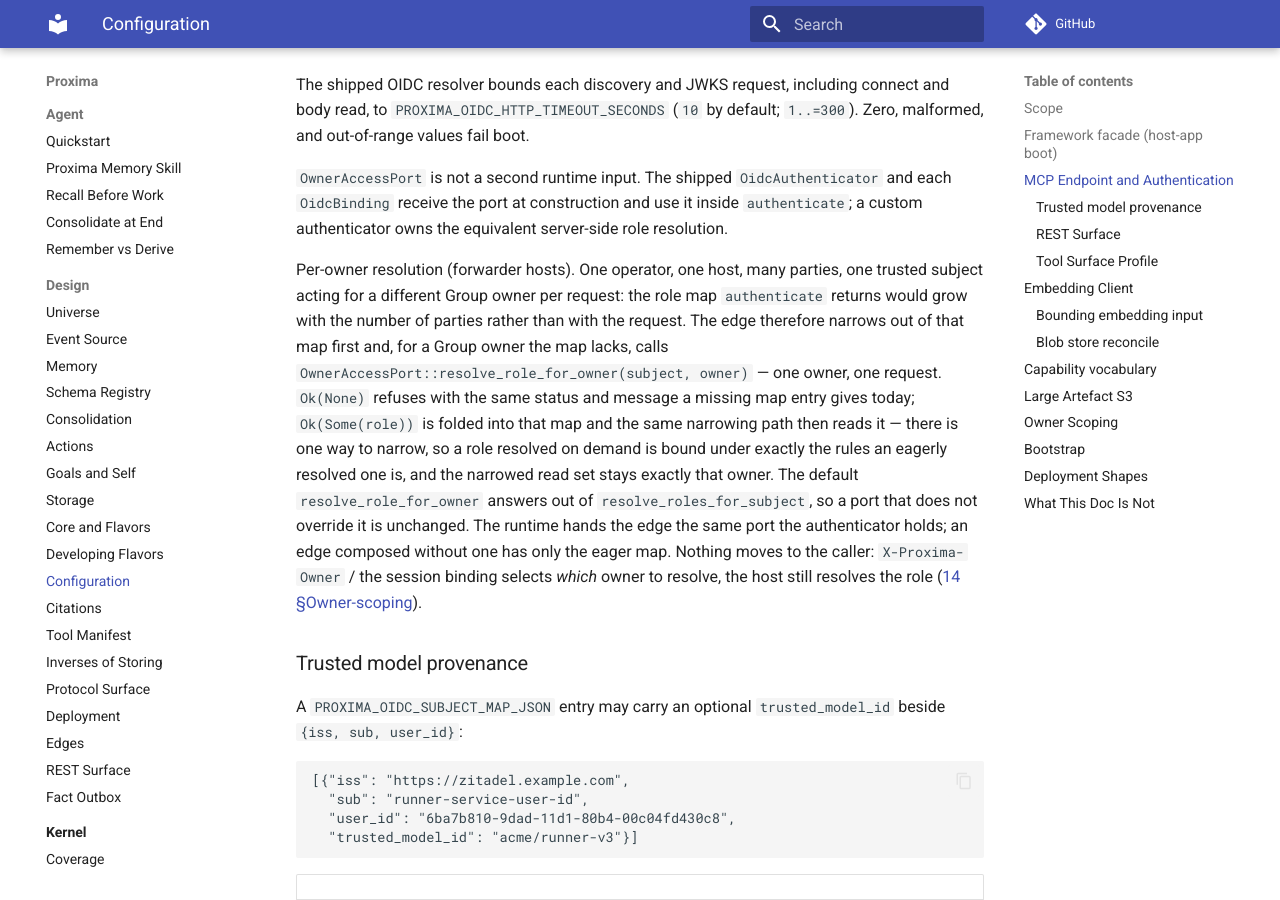
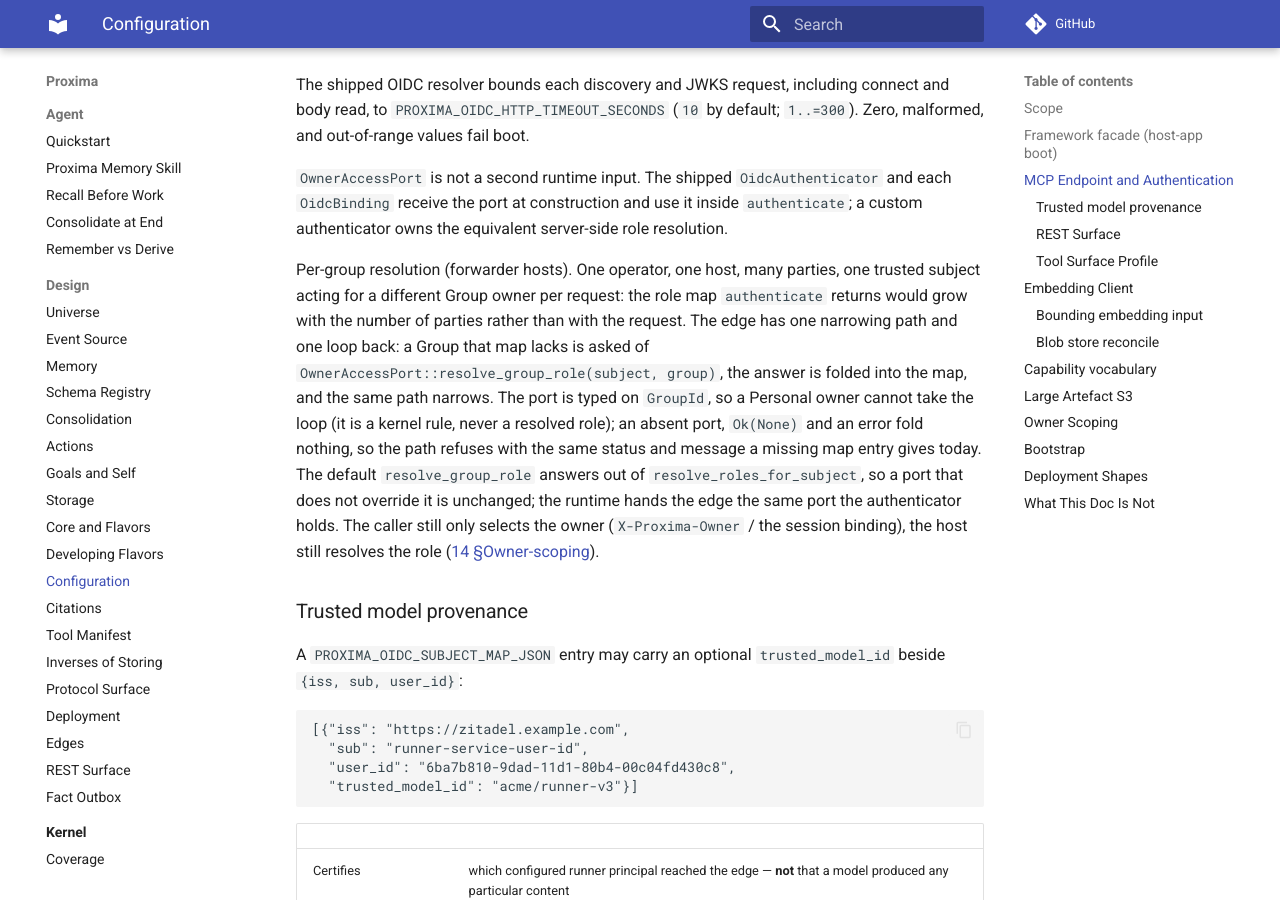
Before and after one commit to Aquilo-Solution-S/Proxima, an MkDocs documentation site: the page built from docs/10-configuration.md, in a window 1280 px wide and 900 px high, scrolled down 4689 px. Built offline with MkDocs 1.6.1 and Material for MkDocs 9.7.7, drawn with Linux system fonts in a browser that asks for light colours; comment, search, counter and statistics services are not loaded.

Commit message:
refactor(authz): type the per-group port and fold on GroupId; one path, one loop back
The edge had guards where the types can carry the rule: a Personal owner
must never reach the port, an unmapped Group is the only case that
should, and every non-answer must leave the map untouched.

`OwnerAccessPort::resolve_group_role(subject, group: GroupId)` replaces
`resolve_role_for_owner(subject, owner: OwnerRef)`, and
`OwnerRoles::with_group_role(group: GroupId, role)` becomes infallible:
a Personal role is a kernel rule and cannot be asked or folded, so there
is nothing left to refuse. `AuthzContext::with_host_resolved_role` takes
the same `GroupId`.

`McpEdgeAuth::narrow_to_owner` is now one narrowing path with one loop
back: a Group the eager map lacks is asked of the port, the answer folded
into the map, and `narrowed_to_owner` reads it as it always did. An
absent port, `Ok(None)` and an error fold nothing.

The Postgres override and its integration test shrink accordingly; the
Personal shapes are no longer a case the port can be asked about.

Co-Authored-By: Claude Fable 5.1 <noreply@anthropic.com>

```diff
--- a/docs/10-configuration.md
+++ b/docs/10-configuration.md
@@ -125,22 +125,20 @@ connect and body read, to `PROXIMA_OIDC_HTTP_TIMEOUT_SECONDS` (`10` by default;
 and use it inside `authenticate`; a custom authenticator owns the equivalent
 server-side role resolution.
 
-Per-owner resolution (forwarder hosts). One operator, one host, many parties,
+Per-group resolution (forwarder hosts). One operator, one host, many parties,
 one trusted subject acting for a different Group owner per request: the role
 map `authenticate` returns would grow with the number of parties rather than
-with the request. The edge therefore narrows out of that map first and, for a
-Group owner the map lacks, calls
-`OwnerAccessPort::resolve_role_for_owner(subject, owner)` — one owner, one
-request. `Ok(None)` refuses with the same status and message a missing map
-entry gives today; `Ok(Some(role))` is folded into that map and the same
-narrowing path then reads it — there is one way to narrow, so a role resolved
-on demand is bound under exactly the rules an eagerly resolved one is, and the
-narrowed read set stays exactly that owner. The default
-`resolve_role_for_owner` answers out of `resolve_roles_for_subject`, so a port
-that does not override it is unchanged. The runtime hands the edge the same
-port the authenticator holds; an edge composed without one has only the eager
-map. Nothing moves to the caller: `X-Proxima-Owner` / the session binding
-selects *which* owner to resolve, the host still resolves the role
+with the request. The edge has one narrowing path and one loop back: a Group
+that map lacks is asked of `OwnerAccessPort::resolve_group_role(subject,
+group)`, the answer is folded into the map, and the same path narrows. The
+port is typed on `GroupId`, so a Personal owner cannot take the loop (it is a
+kernel rule, never a resolved role); an absent port, `Ok(None)` and an error
+fold nothing, so the path refuses with the same status and message a missing
+map entry gives today. The default `resolve_group_role` answers out of
+`resolve_roles_for_subject`, so a port that does not override it is unchanged;
+the runtime hands the edge the same port the authenticator holds. The caller
+still only selects the owner (`X-Proxima-Owner` / the session binding), the
+host still resolves the role
 ([14 §Owner-scoping](14-protocol-surface.md#owner-scoping--the-primary-axis)).
 
 ### Trusted model provenance
```
Also changed, not shown: 6 other files.
